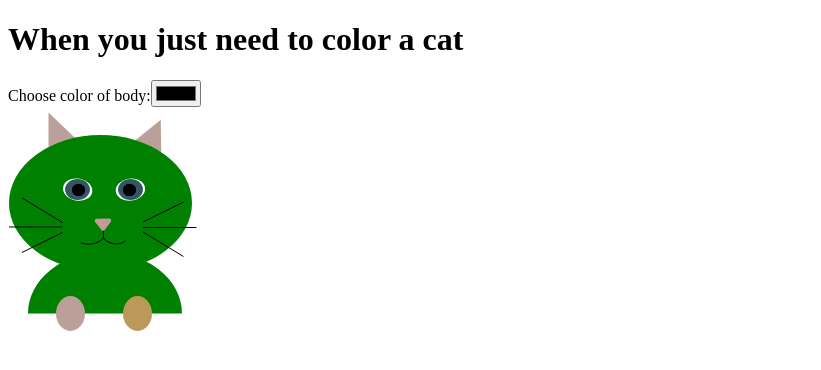
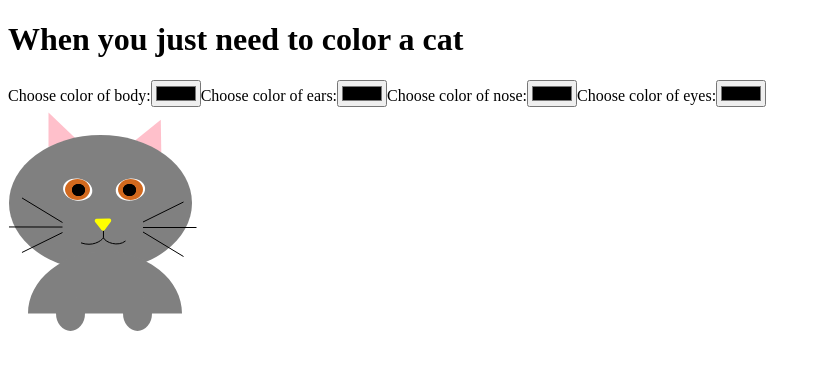
Before and after one commit to Novvea/cat-harsis, a React (Create React App) app: page / in a window 1280 px wide. Shown: the top 370 px of the page, without its empty margins (0-821 px from the left). Built offline with nearby package versions, Linux system fonts and the light colour scheme.

Commit message:
Add useState and input for body eye nose ear color

```diff
--- a/src/App.js
+++ b/src/App.js
@@ -1,25 +1,39 @@
 import { useState } from 'react'
 
 function App() {
-  const [color, setColor] = useState('green')
+  const [color, setColor] = useState({
+    bodycolor: 'grey',
+    earcolor: 'pink',
+    nosecolor: 'yellow',
+    eyecolor: 'chocolate'
+  })
+  const [newColor, setNewColor] = useState('')
 
-  const handleColorChange = (event) => {
-    setColor(event.target.value)
+   const handleColorChange = (event) => {
+     setNewColor(event.target.value)
+      setColor({...color, [event.target.id]: event.target.value})
   }
+  console.log('color', color)
+
 
   return (
     <div>
       <h1>When you just need to color a cat</h1>
-      <label for='bodycolor'>Choose color of body:</label>
-      <input type='color' name='bodycolor' id='bodycolor' value={color} onChange={handleColorChange}/>
-
+        <label for='bodycolor'>Choose color of body:</label>
+        <input type='color' name='bodycolor' id='bodycolor' value={newColor} onChange={handleColorChange} />
+        <label for='earcolor'>Choose color of ears:</label>
+        <input type='color' name='earcolor' id='earcolor' value={newColor} onChange={handleColorChange} />
+        <label for='nosecolor'>Choose color of nose:</label>
+        <input type='color' name='nosecolor' id='nosecolor' value={newColor} onChange={handleColorChange} />
+        <label for='eyecolor'>Choose color of eyes:</label>
+        <input type='color' name='eyecolor' id='eyecolor' value={newColor} onChange={handleColorChange} />
       <div>
         <svg width="189" height="268" viewBox="0 0 189 268" fill="none" xmlns="http://www.w3.org/2000/svg">
-          <g id='ears' fill="#BBA099">
+          <g id='ears' fill={color.earcolor}>
             <path d="M40.5028 5.50001L67.9441 31.8704L40.5028 39.8534L40.5028 5.50001Z" />
             <path d="M152.774 12.8424L153.302 45.3919L127.424 33.2658L152.774 12.8424Z" />
           </g>
-          <g id='body' fill={color}>
+          <g id='body' fill={color.bodycolor}>
             <ellipse cx="92.5" cy="96" rx="91.5" ry="68" />
             <path d="M174 206.5C174 190.189 165.888 174.546 151.447 163.013C137.007 151.479 117.422 145 97 145C76.5783 145 56.9931 151.479 42.5528 163.013C28.1125 174.546 20 190.189 20 206.5L97 206.5H174Z"/>
           </g>
@@ -29,11 +43,11 @@ function App() {
             <path d="M84.2254 85.359C85.3388 79.3868 79.743 73.3338 71.7268 71.8394C63.7106 70.3449 56.3096 73.9749 55.1962 79.9471C54.0828 85.9194 59.6787 91.9723 67.6948 93.4668C75.711 94.9612 83.112 91.3312 84.2254 85.359Z"/>
             <path d="M107.809 84.4675C108.562 90.4958 115.723 94.5643 123.803 93.5547C131.884 92.5452 137.823 86.8399 137.07 80.8116C136.317 74.7834 129.156 70.7149 121.076 71.7244C112.995 72.734 107.056 78.4393 107.809 84.4675Z"/>
           </g>
-          <g id='eyes'>
-            <path d="M69.5 93C76.4036 93 82 88.299 82 82.5C82 76.701 76.4036 72 69.5 72C62.5964 72 57 76.701 57 82.5C57 88.299 62.5964 93 69.5 93Z" fill="#335760"/>
-            <path d="M122.5 93C129.404 93 135 88.299 135 82.5C135 76.701 129.404 72 122.5 72C115.596 72 110 76.701 110 82.5C110 88.299 115.596 93 122.5 93Z" fill="#335760"/>
+          <g id='eyes' fill={color.eyecolor}>
+            <path d="M69.5 93C76.4036 93 82 88.299 82 82.5C82 76.701 76.4036 72 69.5 72C62.5964 72 57 76.701 57 82.5C57 88.299 62.5964 93 69.5 93Z"/>
+            <path d="M122.5 93C129.404 93 135 88.299 135 82.5C135 76.701 129.404 72 122.5 72C115.596 72 110 76.701 110 82.5C110 88.299 115.596 93 122.5 93Z" />
           </g>
-          <g id='nose' fill="#C49999">
+          <g id='nose' fill={color.nosecolor}>
             <path d="M96.6772 123.035C95.8899 124.097 94.3072 124.116 93.4939 123.074L87.1304 114.919C86.1126 113.615 87.0282 111.71 88.6824 111.689L101.206 111.534C102.86 111.514 103.823 113.396 102.838 114.725L96.6772 123.035Z" />
           </g>
           <g id='details' fill="black">
@@ -49,11 +63,11 @@ function App() {
             <path d="M135 115L175.5 95M135 120.5H188.5M135 125L175.5 149.5" />
             <path d="M54.4877 125.545L13.9538 145.477M54.497 120.045L0.997079 119.955M54.5046 115.545L14.0462 90.9767"/>
           </g>
-          <g id='pawn_l' fill="#BBA099">
+          <g id='pawn_l' fill={color.bodycolor}>
             <ellipse cx="62.5" cy="206.5" rx="14.5" ry="17.5" />
           </g>
-          <g id='pawn_r'>
-            <ellipse cx="129.5" cy="206.5" rx="14.5" ry="17.5" fill="#BB995A"/>
+          <g id='pawn_r' fill={color.bodycolor}>
+            <ellipse cx="129.5" cy="206.5" rx="14.5" ry="17.5"/>
           </g>
         </svg>
       </div>
```
